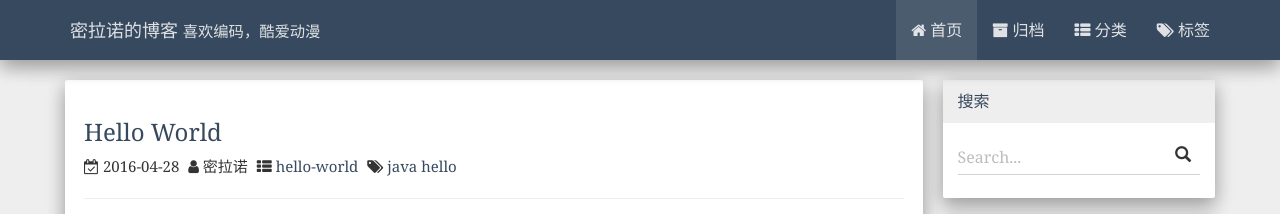
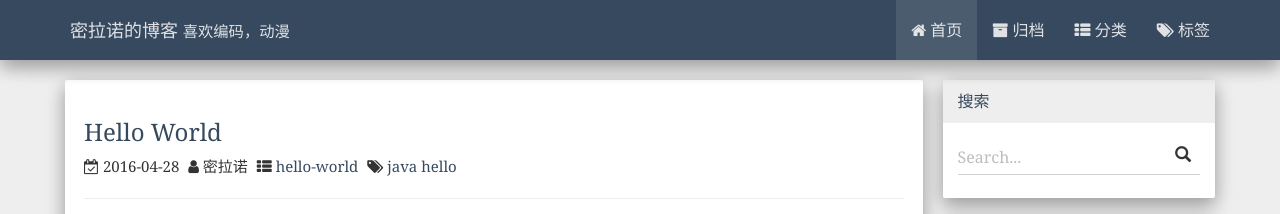
Before and after one commit to 0saber0/0saber0.github.io, a Jekyll site: the page built from index.html, in a window 1280 px wide. Shown: the top 214 px of the page. Built offline with Jekyll 4.4.1, drawn with Linux system fonts in a browser that asks for light colours; the list of posts is cut into pages by our own code; comment, search, counter and statistics services are not loaded.

Commit message:
修改友情链接

```diff
--- a/_config.yml
+++ b/_config.yml
@@ -3,7 +3,7 @@
 # 基本信息
 title: 密拉诺的博客
 email: 519888682@qq.com
-description: 喜欢编码，酷爱动漫
+description: 喜欢编码，动漫
 baseurl: "" # the subpath of your site, e.g. /blog
 url: "https://0saber0.github.io" # the base hostname & protocol for your site, e.g. http://example.com
 weibo_username:
@@ -50,7 +50,7 @@
 links:
   -
     name: YIIU
-    url: https://yiiu.co/
+    url: https://tomoya92.github.io/
 
 # Exclude from processing.
 # The following items will not be processed, by default. Create a custom list
```
